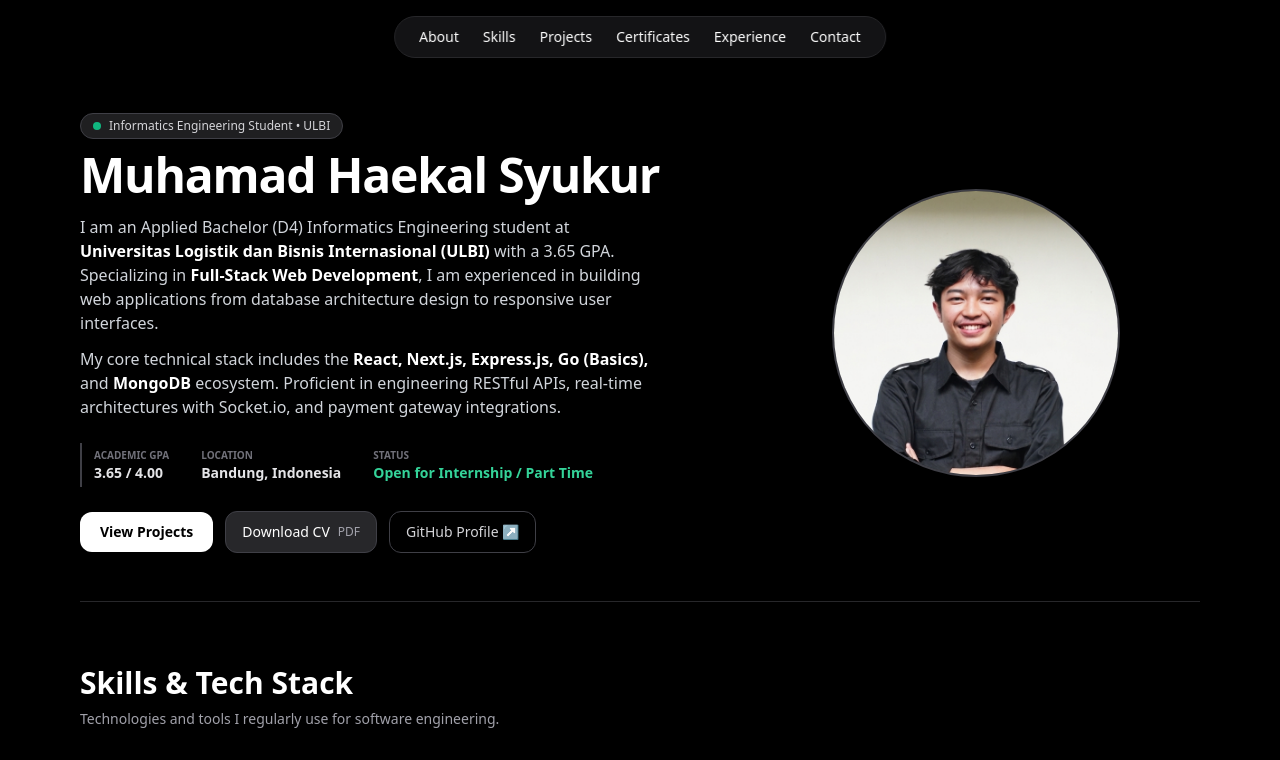
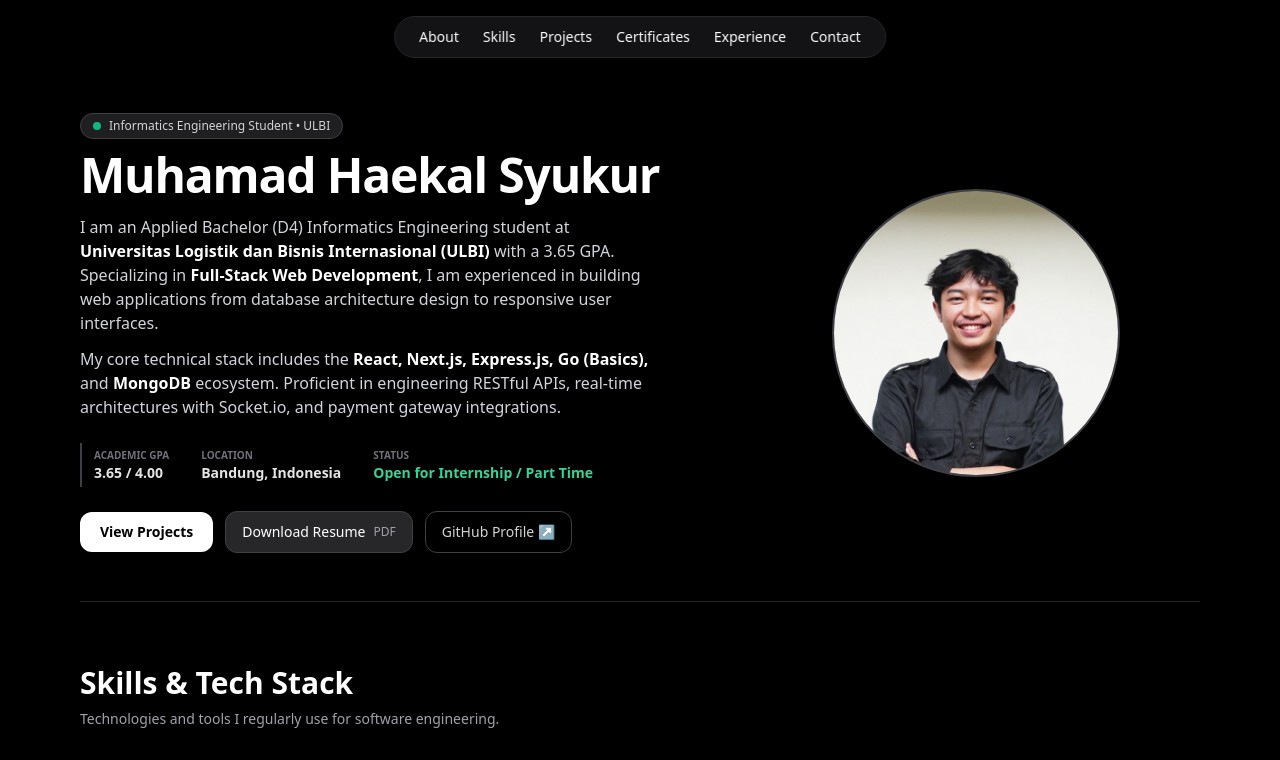
Before and after one commit to Haekalss/kall, a React (Create React App) app: page / in a window 1280 px wide. Shown: the top 760 px of the page. Built offline with nearby package versions, Linux system fonts and the light colour scheme.

Commit message:
rename pdf resume

```diff
--- a/src/haekalss_portfolio_landingpage.jsx
+++ b/src/haekalss_portfolio_landingpage.jsx
@@ -232,11 +232,11 @@ export default function PortfolioLandingPage() {
               View Projects
             </a>
             <a
-              href={`${process.env.PUBLIC_URL}/CV Muhamad Haekal Syukur.PDF`}
+              href={`${process.env.PUBLIC_URL}/cv-muhamad-haekal-syukur.pdf`}
               download="CV Muhamad Haekal Syukur.pdf"
               className="bg-zinc-800 hover:bg-zinc-700 border border-zinc-700 px-4 py-2.5 rounded-xl text-xs md:text-sm font-medium transition flex items-center gap-2"
             >
-              <span>Download CV</span>
+              <span>Download Resume</span>
               <span className="text-zinc-400 text-xs">PDF</span>
             </a>
             <a
@@ -489,7 +489,7 @@ export default function PortfolioLandingPage() {
         <div className="w-full max-w-2xl mx-auto bg-zinc-900/80 border border-zinc-800 rounded-3xl p-8 shadow-2xl">
           <h2 className="text-2xl md:text-3xl font-bold mb-3">Let's Work Together</h2>
           <p className="text-zinc-400 text-sm mb-6 leading-relaxed">
-            I am open to internship opportunities, full-time roles, freelance projects, and web application development collaborations.
+            I am open to internship opportunities, part-time roles, freelance projects, and web application development collaborations.
           </p>
 
           <div className="flex flex-col sm:flex-row justify-center items-center gap-3">
```
Also changed, not shown: 1 other file (tests, documents, lock files or other folders).
